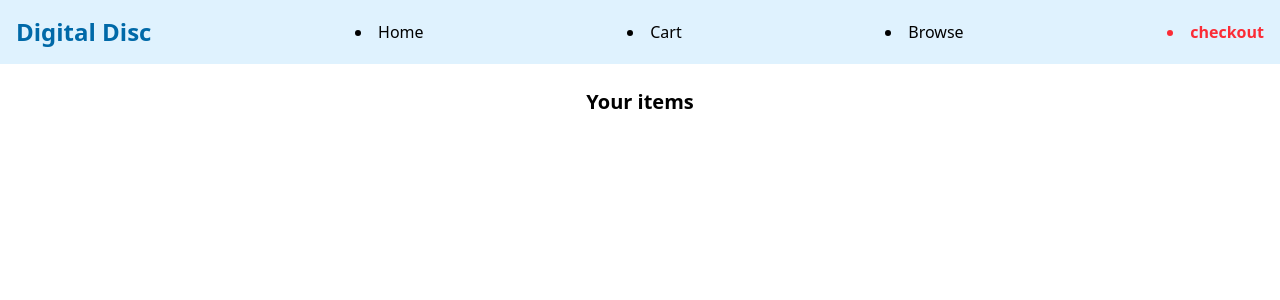
After one commit to Sanahw7/Digital_Disc, a Flask app: template templates/cart.html.jinja in a window 1280 px wide. The commit adds this page. Shown: the top 300 px of the page. Run offline with Flask 3, Linux system fonts and the light colour scheme; the template is opened without the code that fills it, so the values that code supplies are empty.

Commit message:
cartpage

```diff
--- a/main.py
+++ b/main.py
@@ -1,5 +1,5 @@
 from flask import Flask, render_template, request, flash, redirect, abort
-from flask_login import LoginManager, login_user, logout_user, login_required
+from flask_login import LoginManager, login_user, logout_user, login_required, current_user
 import pymysql
 
 from dynaconf import Dynaconf
@@ -91,6 +91,41 @@ def product_page(product_id):
 
     return render_template("product.html.jinja", product=result)
 
+    @app.route("/product/<product_id>")
+    @login_required
+    def add_to_cart(product_id):
+        connection = connect_db()
+        cursor = connection.cursor()
+        cursor.execute("""INSERT INTO `Cart` ()`Quantity`, `ProductID`, ``UserID
+
+        """)
+
+        connection.close()
+
+        return redirect('/cart')
+
+@app.route("/product/<product_id>/add_to_cart", methods=["POST"])
+@login_required
+def add_to_cart(product_id):
+
+    quantity = request.form['qty']
+
+    connection = connect_db()
+
+    cursor = connection.cursor()
+
+    cursor.execute("""
+                   INSERT INTO Cart (Quantity, ProductID, UserID)
+                   VALUES (%s, %s, %s)
+                   ON DUPLICATE KEY UPDATE
+                   Quantity = Quantity + %s
+                  """, (quantity, product_id, current_user.id, quantity ))
+
+    connection.close()
+
+    return redirect("/cart")
+
+
 
 
 
@@ -164,3 +199,22 @@ def register():
 def logout():
     logout_user()
     return redirect("/")
+
+@app.route('/cart')
+@login_required
+def cart():
+    connection = connect_db()
+
+    cursor = connection.cursor()
+
+    cursor.execute("""
+    SELECT * FROM `Cart`
+    JOIN `Product` ON `Product`. `ID` = `Cart`. `ProductID`
+    WHERE `UserID` = %s
+    """, (current_user.id))
+    results = cursor.fetchall()
+
+    connection.close()
+
+
+    return render_template("cart.html.jinja", cart =  results)
--- /dev/null
+++ b/templates/cart.html.jinja
@@ -0,0 +1,26 @@
+<!doctype html>
+<html>
+  <head>
+    <meta charset="UTF-8" />
+    <meta name="viewport" content="width=device-width, initial-scale=1.0" />
+    <script src="https://cdn.jsdelivr.net/npm/@tailwindcss/browser@4"></script>
+  </head>
+  <body>
+  {% include "components/navbar.html.jinja"%}
+  <br>
+
+  <p class="text-xl font-bold text-center">Your items</p>
+
+  <main class="grid grid-cols-2 max-w-5xl ml-4">
+  {% for x in cart %}
+  <div class="cart-row">
+        <img src="{{x['Image']}}">
+  <div>{{x["Name"]}}
+  <div>${{x["Price"]}}
+  <div>{{x['Quantity']}}
+  <div>$ {{x ['Price'] * X['Quantity']}}
+  </div>
+  {%endfor%}
+  </main>
+  </body>
+  </html>
--- a/templates/components/navbar.html.jinja
+++ b/templates/components/navbar.html.jinja
@@ -3,7 +3,7 @@
    <div class="flex flex-row md:flex-row items-start">
       <li><a href="/" class="text-black hover:bg-neutral-200">Home</a></li>
    </div>
-   <li><a href="/Cart" class="text-black hover:bg-neutral-200">Cart</a></li>
+   <li><a href="/cart" class="text-black hover:bg-neutral-200">Cart</a></li>
    <li><a href="/browse" class="text-black hover:bg-neutral-200">Browse</a></li>
    <div class="text-red-500 font-bold">
       <li><a href="/checkout" class="text-red hover:bg-neutral-300">checkout</a></li>
--- a/templates/homepage.html.jinja
+++ b/templates/homepage.html.jinja
@@ -11,9 +11,13 @@
   {% include "components/navbar.html.jinja"%}
 
 <div class="bg-gray-200 py-8 px-8 text-center rounded-xl w-24 mx-h-48 mx-auto flex justify-center w-96 text-6xl mt-8">50% OFF FIRST TIME BUYERS</div>
+<br>
+<br>
 <div class="text-center font-bold text-xl">TOP 5 PLAYS RIGHT NOW</div>
+<br>
+<br>
  <main class= "grid grid-cols-5 gap-20 max-w-4xl mx-auto p-6 mb-5">
- <img src="/static/products/LMRB.jpeg"> Watch out Vegas; I'm a showstopper
+ <img src="/static/products/LMRB.jpeg" width="500"> Watch out Vegas; I'm a showstopper
 
  </main>
 </body>
--- a/templates/product.html.jinja
+++ b/templates/product.html.jinja
@@ -29,11 +29,13 @@
 
     <div class="flex flex-col">
 
+    <form method="POST" action="/product/{{product['ID']}}/add_to_cart">
+
       <button class="border">ADD TO CART</button>
 
       <button class="bg-cyan-500 shadow-lg shadow-cyan-500/50 ">BUY NOW</button>
     </div>
-
+</form>
   </div>
 
   <div class="font-bold text-2xl ml-6 ">ABOUT THIS ALBUM</div>
```
